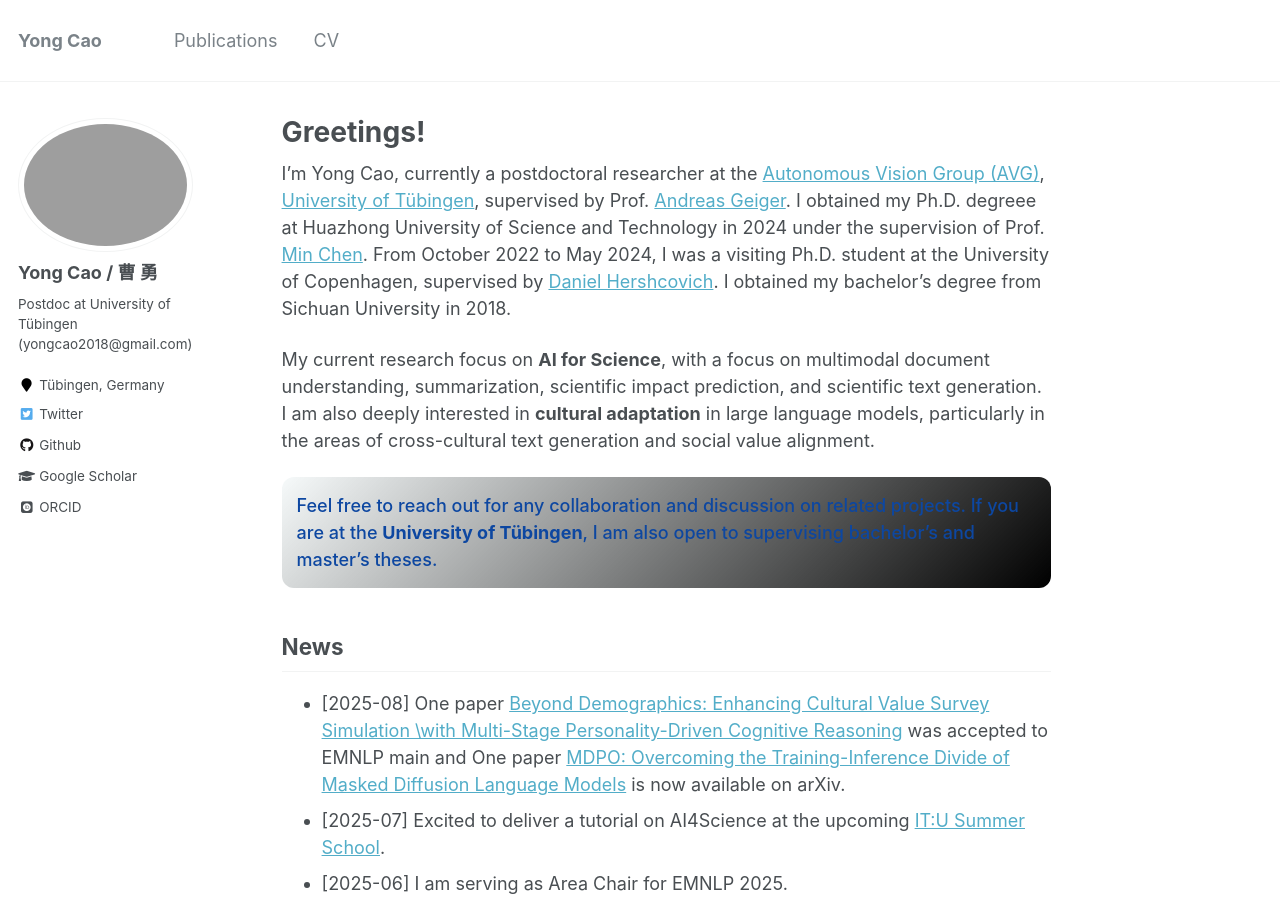
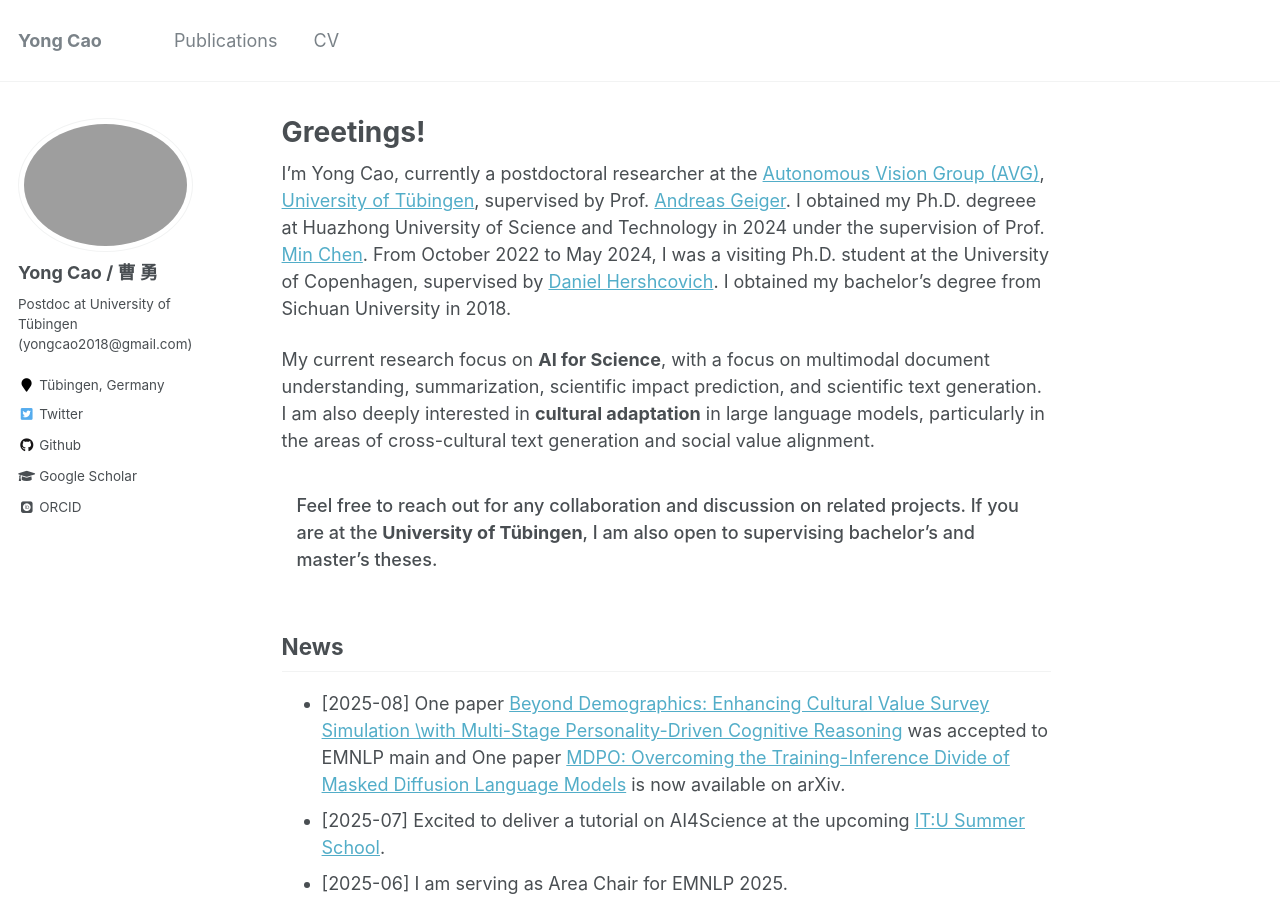
Before and after one commit to yongcaoplus/yongcaoplus.github.io, a Jekyll site: the page built from _pages/about.md, in a window 1280 px wide and 900 px high. Built offline with Jekyll 4.4.1, drawn with Linux system fonts in a browser that asks for light colours; some web fonts are replaced.

Commit message:
update EMNLP 2025

```diff
--- a/_pages/about.md
+++ b/_pages/about.md
@@ -11,7 +11,7 @@ I'm Yong Cao, currently a postdoctoral researcher at the [Autonomous Vision Grou
 
 My current research focus on <b>AI for Science</b>, with a focus on multimodal document understanding, summarization, scientific impact prediction, and scientific text generation. I am also deeply interested in <b>cultural adaptation</b> in large language models, particularly in the areas of cross-cultural text generation and social value alignment.
 
-<div style="margin-top:15px; padding:15px; background: linear-gradient(135deg,rgba(230, 240, 241, 0.35),rgb(0, 0, 0)); color:#0d47a1; border-radius:12px; font-weight:500;">
+<div style="margin-top:15px; padding:15px; border-radius:12px; font-weight:500;">
   Feel free to reach out for any collaboration and discussion on related projects.
   If you are at the <b>University of Tübingen</b>, I am also open to supervising bachelor’s and master’s theses.
 </div>
```
